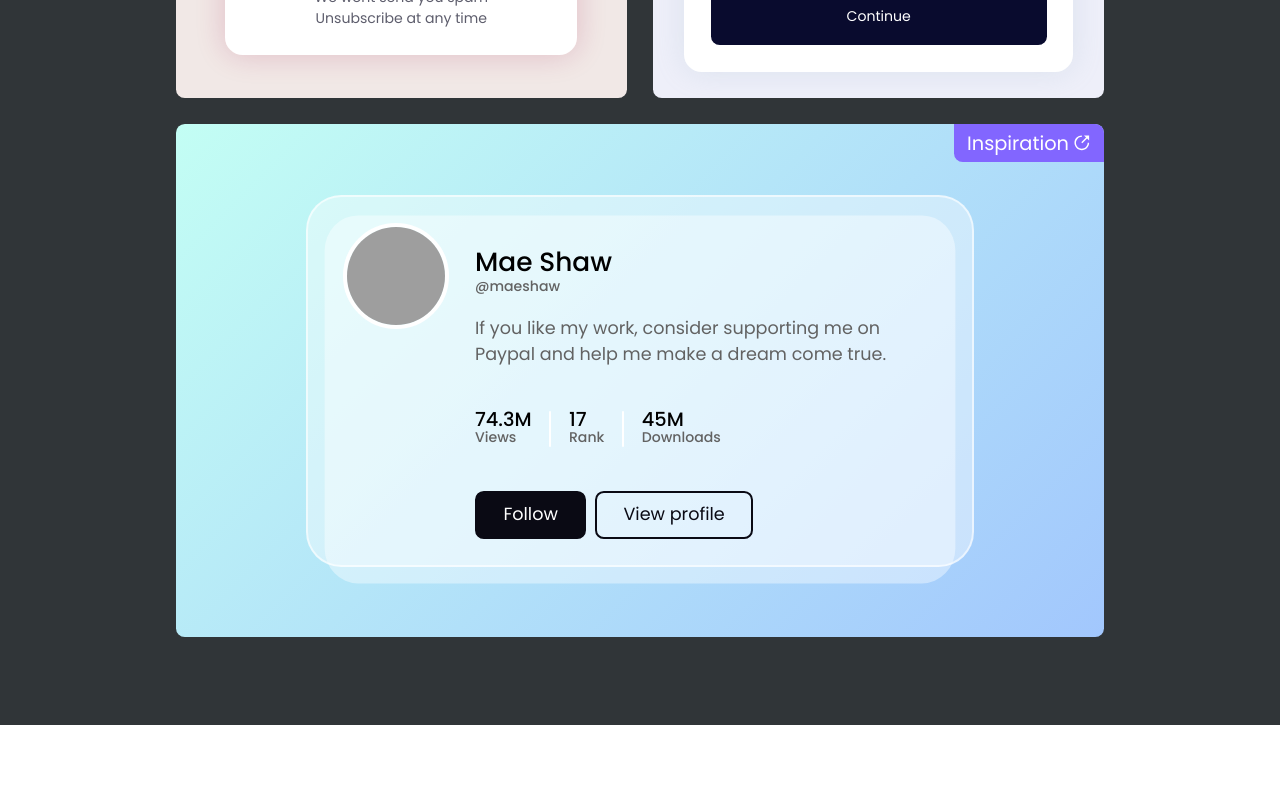
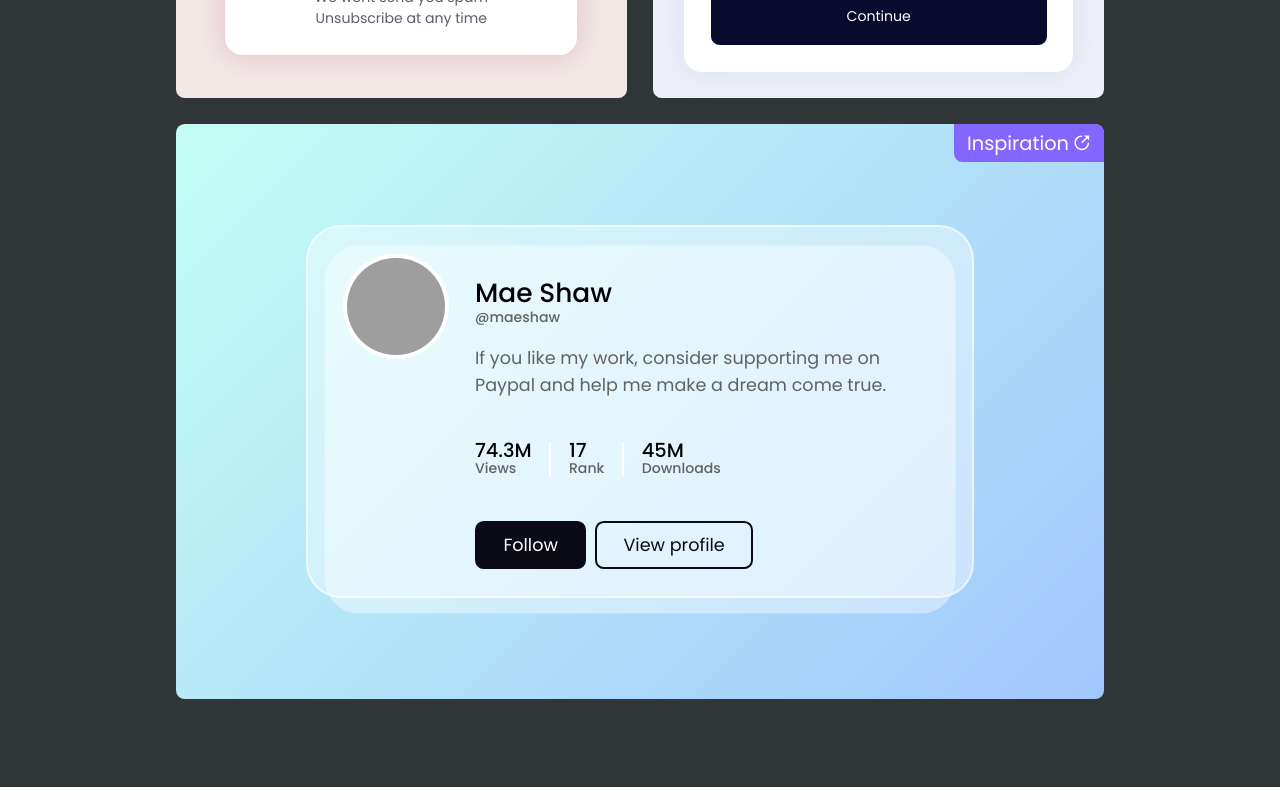
Before and after one commit to IdanHaviv4/portfolio, a Next.js app in the folder client/: page / in a window 1280 px wide. Shown: the part 2860-3660 px from the top of the page. Built offline with nearby package versions, Linux system fonts and the light colour scheme; grey boxes are pictures that could not be loaded.

Commit message:
adding buttons for prev and next pages in lab

```diff
--- a/client/app/(home)/_sections/lab/components/1.tsx
+++ b/client/app/(home)/_sections/lab/components/1.tsx
@@ -21,6 +21,7 @@ const Component1 = () => (
       <div className="flex flex-col gap-1">
         <input
           className="text-[1rem]! px-6 py-3 rounded-lg border-2! border-solid! border-[#f0d9d4]"
+          type="email"
           placeholder="Your email address"
         />
         <button className="text-[1rem]! w-full h-full flex justify-center items-center py-3 rounded-lg bg-[#f55951] text-white! font-medium shadow-[0_0_30px_hsl(338_83%_34%_/0.2)] cursor-pointer">
--- a/client/app/(home)/_sections/lab/lab.tsx
+++ b/client/app/(home)/_sections/lab/lab.tsx
@@ -1,6 +1,8 @@
+"use client";
+
 import { Icons, Title } from "@/components";
 import Link from "next/link";
-import { useMemo } from "react";
+import { useCallback, useEffect, useMemo, useRef } from "react";
 import { Components } from "./";
 
 const Lab = () => {
@@ -9,6 +11,7 @@ const Lab = () => {
     component: React.ReactNode;
     inspiration?: string;
     colSpan?: 1 | 2;
+    rowSpan?: 1 | 2;
   }[] = useMemo(
     () => [
       {
@@ -34,28 +37,137 @@ const Lab = () => {
     [],
   );
 
+  const components_ref = useRef<{
+    slider: HTMLDivElement | null;
+    buttons: { prev: HTMLButtonElement | null; next: HTMLButtonElement | null };
+  }>({
+    slider: null,
+    buttons: {
+      prev: null,
+      next: null,
+    },
+  });
+
+  const handleChangePage = useCallback((dir: 1 | -1) => {
+    if (!components_ref.current.slider) return;
+
+    components_ref.current.slider.scrollBy(
+      components_ref.current.slider.clientWidth * dir,
+      0,
+    );
+  }, []);
+
+  useEffect(() => {
+    if (!components_ref.current.slider) return;
+
+    const handleButtons = () => {
+      const slider = components_ref.current.slider;
+      const { prev, next } = components_ref.current.buttons;
+
+      if (!slider || !prev || !next) return;
+
+      const can_go_left = slider.scrollLeft > 0;
+      const can_go_right =
+        slider.scrollLeft + slider.clientWidth < slider.scrollWidth;
+
+      const changeButtonStyle = (btn: HTMLButtonElement, can_go: boolean) => {
+        btn.classList.toggle("bg-[#363E41]", can_go);
+        btn.classList.toggle("cursor-pointer", can_go);
+        btn.querySelector("svg")!.style.fill = can_go
+          ? "white"
+          : "var(--color-text-secondary-dark)";
+      };
+
+      changeButtonStyle(prev, can_go_left);
+      changeButtonStyle(next, can_go_right);
+    };
+
+    components_ref.current.slider.onscrollend = handleButtons;
+
+    handleButtons();
+
+    return () => {
+      if (!components_ref.current.slider) return;
+
+      components_ref.current.slider.onscrollend = null;
+    };
+  }, []);
+
   return (
     <section id="lab" className="w-screen pt-20">
-      <div className="w-full bg-secondary py-20">
-        <div className="w-full max-w-max-width mx-auto flex flex-col gap-6">
-          <div className="flex flex-col gap-2">
+      <div className="w-full bg-secondary p-20">
+        <div className="w-full max-w-max-width mx-auto flex flex-col items-center gap-6">
+          <div className="w-full flex justify-between items-center gap-[inherit]">
+            <div className="w-full flex flex-col gap-2">
               <Title label="Lab" tag="lab" variant="light" />
 
               <p className="text-text-secondary-dark!">
                 This is my lab. Here i create components to prove that{" "}
-              <span className="text-white! font-medium!">EVERY</span> design can
-              turn into reality.
+                <span className="text-white! font-medium!">EVERY</span> design
+                can turn into reality.
               </p>
             </div>
 
-          <div className="w-full grid grid-cols-2 gap-[inherit]">
-            {components.map(({ bg, component, inspiration, colSpan }) => (
+            <div className="flex items-center gap-1">
+              {components_ref.current.slider &&
+                components_ref.current.slider.scrollWidth >
+                  components_ref.current.slider.clientWidth && (
+                  <>
+                    <button
+                      className="bg-[#363E41] p-4 rounded-full cursor-pointer transition duration-200 ease-out"
+                      onClick={() => handleChangePage(-1)}
+                      ref={(ref) => {
+                        components_ref.current.buttons.prev = ref;
+                      }}
+                    >
+                      <Icons.ChevronIcon className="w-10 aspect-square fill-white -rotate-90" />
+                    </button>
+                    <button
+                      className="bg-[#363E41] p-4 rounded-full cursor-pointer transition duration-200 ease-out"
+                      onClick={() => handleChangePage(1)}
+                      ref={(ref) => {
+                        components_ref.current.buttons.next = ref;
+                      }}
+                    >
+                      <Icons.ChevronIcon className="w-10 aspect-square fill-white rotate-90" />
+                    </button>
+                  </>
+                )}
+            </div>
+          </div>
+
+          <div
+            className="w-full flex gap-[inherit] overflow-hidden snap-x snap-mandatory transition duration-500 ease-out"
+            ref={(ref) => {
+              components_ref.current.slider = ref;
+            }}
+          >
+            {components
+              .reduce(
+                (prev: (typeof components)[number][][], cur) => {
+                  const last = prev.at(-1)!;
+
+                  if (last?.length >= 3) prev.push([cur]);
+                  else last?.push(cur);
+
+                  return prev;
+                },
+                [[]],
+              )
+              .map((components, idx) => (
+                <div
+                  key={idx}
+                  className="snap-start shrink-0 w-full max-w-max-width grid grid-cols-2 grid-rows-2 gap-[inherit]"
+                >
+                  {components.map(
+                    ({ bg, component, inspiration, colSpan, rowSpan }) => (
                       <div
                         key={bg}
                         className="relative h-full flex justify-center items-center p-6 rounded-lg overflow-hidden"
                         style={{
                           background: bg,
                           gridColumn: `span ${colSpan ?? 1}`,
+                          gridRow: `span ${rowSpan ?? 1}`,
                         }}
                       >
                         {inspiration && (
@@ -71,6 +183,9 @@ const Lab = () => {
 
                         {component}
                       </div>
+                    ),
+                  )}
+                </div>
               ))}
           </div>
         </div>
```
Lines whose indentation alone changed are shown as unchanged.
